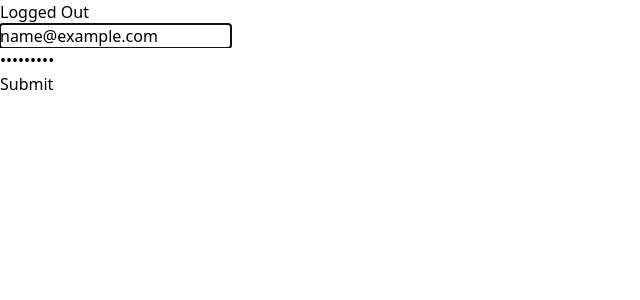
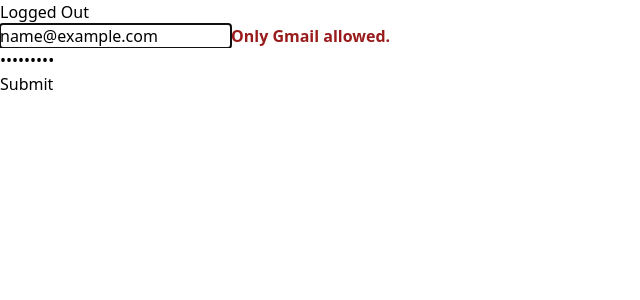
Before and after one commit to chiwon99881/chober-eats-frontend, a React (Create React App) app: page / in a window 1280 px wide. Both pictures are taken after typing "name@example.com", "Sample123" into the empty fields and a click on the button "Submit". Shown: the top 300 px of the page, without its empty margins (0-640 px from the left). Built offline with nearby package versions, Linux system fonts and the light colour scheme.

Commit message:
#07 React Hook Form 2

```diff
--- a/src/routers/logged-out-router.tsx
+++ b/src/routers/logged-out-router.tsx
@@ -1,16 +1,20 @@
 import React from 'react';
 import { useForm } from 'react-hook-form';
-import { isLoggedInVar } from '../apollo';
+
+interface IForm {
+  email: string;
+  password: string;
+}
 
 export const LoggedOutRouter = () => {
-  const { register, watch, handleSubmit, errors } = useForm();
+  const { register, watch, handleSubmit, errors } = useForm<IForm>();
   const onSubmit = () => {
     console.log(watch());
   };
   const onInvalid = () => {
     console.log(`can't create account.`);
+    console.log(errors);
   };
-  console.log(errors);
   return (
     <div>
       <h1>Logged Out</h1>
@@ -25,6 +29,14 @@
             type='email'
             placeholder='email'
           />
+          {errors.email?.message && (
+            <span className='font-bold text-red-500'>
+              {errors.email?.message}
+            </span>
+          )}
+          {errors.email?.type === 'pattern' && (
+            <span className='font-bold text-red-800'>Only Gmail allowed.</span>
+          )}
         </div>
         <div>
           <input
```
Also changed, not shown: 2 other files (tests, documents, lock files or other folders).
